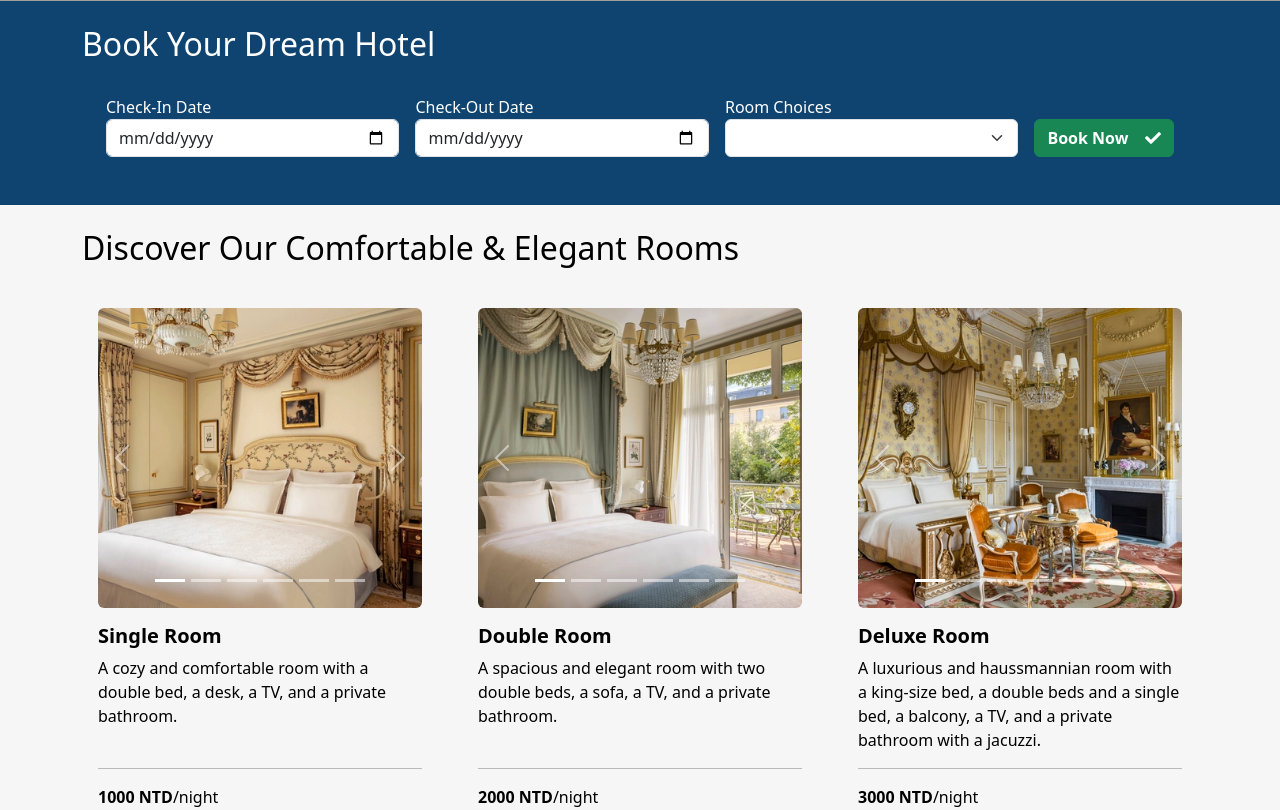
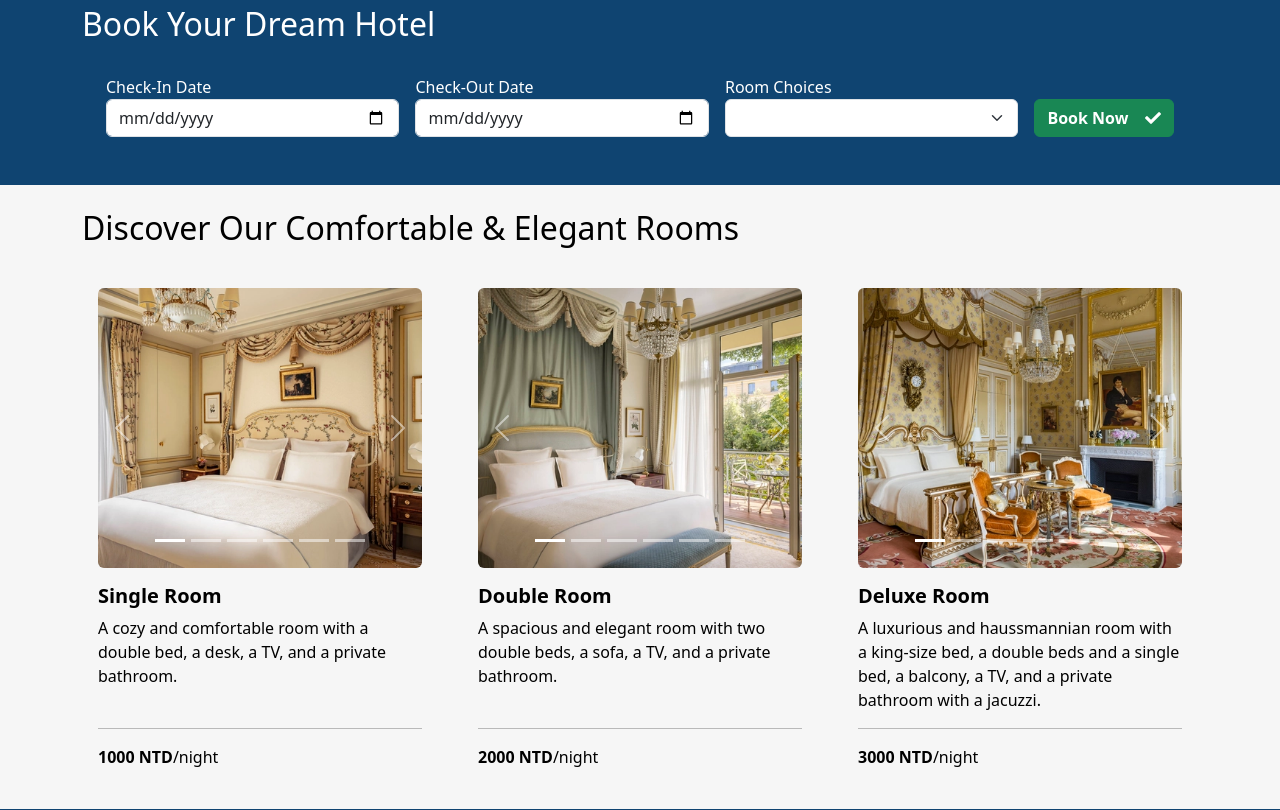
Before and after one commit to French-Resort/French-Resort-FrontEnd, a Flask app: page / in a window 1280 px wide. Shown: the part 373-1183 px from the top of the page. Run offline with Flask 3, Linux system fonts and the light colour scheme; lists and menus that the app fills with data are empty; some libraries are stand-ins or nearby versions; grey boxes are pictures that could not be loaded.

Commit message:
Update header.html

```diff
--- a/src/templates/includes/header.html
+++ b/src/templates/includes/header.html
@@ -45,7 +45,7 @@
 			}
 
 			.carousel-item > img {
-				height: 300px;
+				height: 280px;
 				object-fit: cover;
 			}
 			.check-in-date {
```
